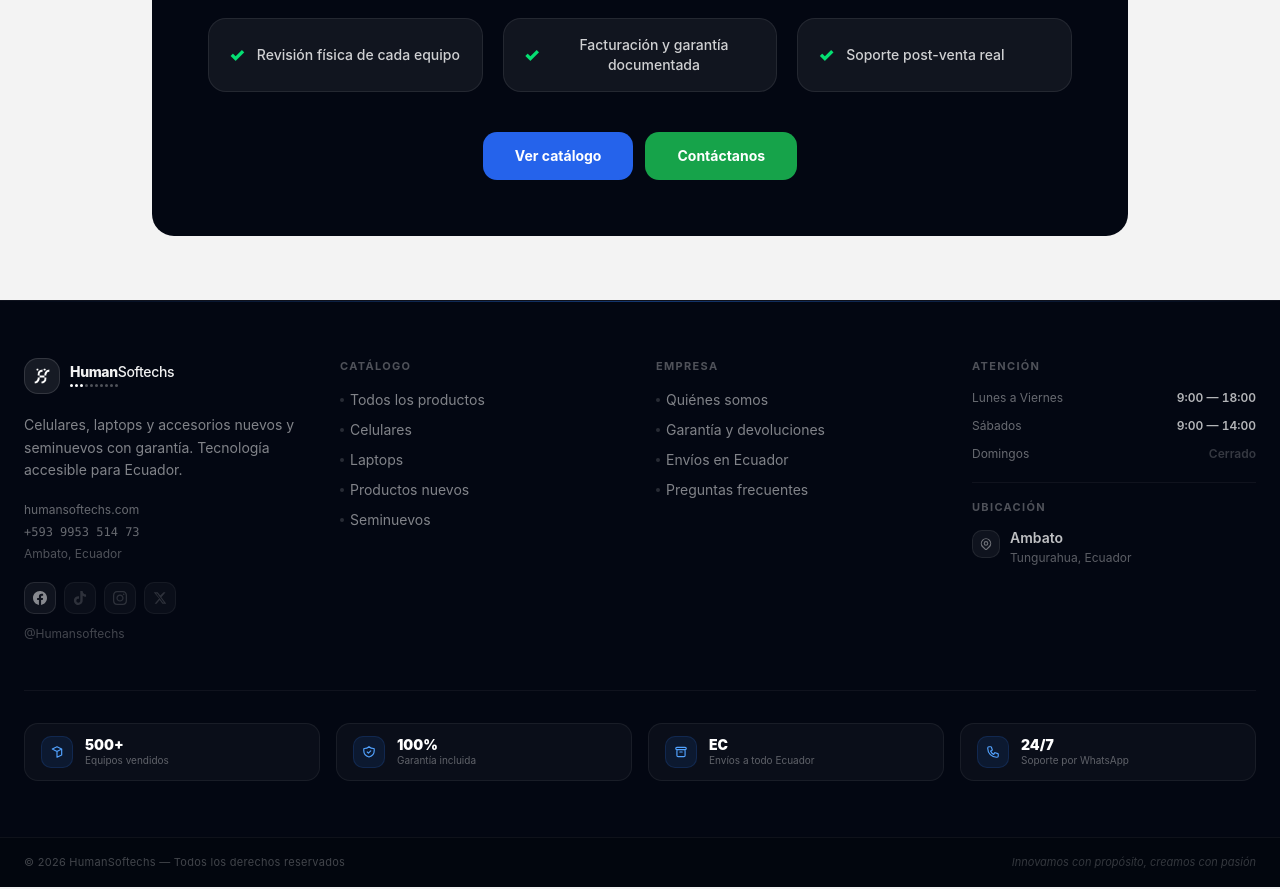
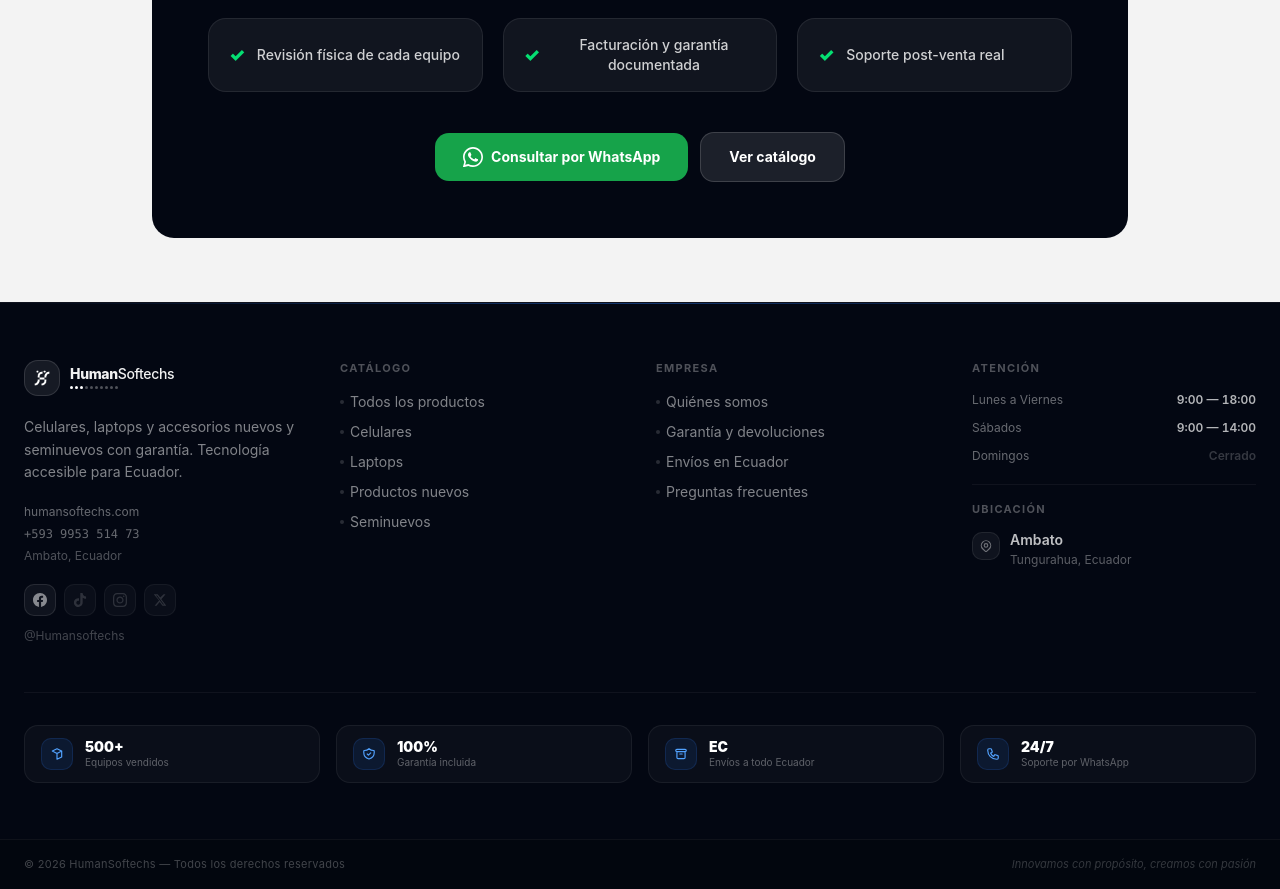
Before and after one commit to AndresViera881/humansoftech, a Next.js app in the folder app-web/: page /quienes-somos in a window 1280 px wide. Shown: the part 2020-2909 px from the top of the page. Built offline with nearby package versions, Linux system fonts and the light colour scheme; no server answers.

Commit message:
Se modifica las tres paginas con los mismos colores

```diff
--- a/app-web/app/envios-ecuador/page.tsx
+++ b/app-web/app/envios-ecuador/page.tsx
@@ -211,11 +211,6 @@ export default function EnviosPage() {
             <h2 className="text-2xl font-black text-white mb-3">¿Quieres coordinar un envío?</h2>
             <p className="text-white/60 mb-8">Escríbenos y te damos el costo exacto de envío a tu ciudad.</p>
             <div className="flex items-center justify-center gap-3 flex-wrap">
-              <button onClick={() => router.push('/')}
-                className="px-7 py-3.5 rounded-xl font-bold text-sm text-white hover:opacity-90 transition-all"
-                style={{ background: '#030712' }}>
-                Ver productos
-              </button>
               <a href={WA} target="_blank" rel="noopener noreferrer"
                 className="inline-flex items-center gap-2 px-7 py-3.5 rounded-xl font-bold text-sm text-white hover:opacity-90 transition-all"
                 style={{ background: '#16a34a' }}>
@@ -223,8 +218,13 @@ export default function EnviosPage() {
                   <path d="M17.472 14.382c-.297-.149-1.758-.867-2.03-.967-.273-.099-.471-.148-.67.15-.197.297-.767.966-.94 1.164-.173.199-.347.223-.644.075-.297-.15-1.255-.463-2.39-1.475-.883-.788-1.48-1.761-1.653-2.059-.173-.297-.018-.458.13-.606.134-.133.298-.347.446-.52.149-.174.198-.298.298-.497.099-.198.05-.371-.025-.52-.075-.149-.669-1.612-.916-2.207-.242-.579-.487-.5-.669-.51-.173-.008-.371-.01-.57-.01-.198 0-.52.074-.792.372-.272.297-1.04 1.016-1.04 2.479 0 1.462 1.065 2.875 1.213 3.074.149.198 2.096 3.2 5.077 4.487.709.306 1.262.489 1.694.625.712.227 1.36.195 1.871.118.571-.085 1.758-.719 2.006-1.413.248-.694.248-1.289.173-1.413-.074-.124-.272-.198-.57-.347z" />
                   <path d="M12 0C5.373 0 0 5.373 0 12c0 2.125.558 4.126 1.533 5.864L.054 23.25a.75.75 0 00.916.916l5.455-1.476A11.95 11.95 0 0012 24c6.627 0 12-5.373 12-12S18.627 0 12 0zm0 22c-1.88 0-3.645-.5-5.17-1.373l-.37-.217-3.828 1.037 1.044-3.742-.24-.386A10 10 0 012 12C2 6.477 6.477 2 12 2s10 4.477 10 10-4.477 10-10 10z" />
                 </svg>
-                Consultar costo de envío
+                Consultar por WhatsApp
               </a>
+              <button onClick={() => router.push('/')}
+                className="px-7 py-3.5 rounded-xl font-bold text-sm hover:opacity-90 transition-all"
+                style={{ background: 'rgba(255,255,255,0.1)', color: '#fff', border: '1px solid rgba(255,255,255,0.15)' }}>
+                Ver catálogo
+              </button>
             </div>
           </div>
         </section>
--- a/app-web/app/garantia-y-devoluciones/page.tsx
+++ b/app-web/app/garantia-y-devoluciones/page.tsx
@@ -206,15 +206,22 @@ export default function GarantiaPage() {
           <div className="max-w-3xl mx-auto rounded-3xl p-10 text-center" style={{ background: '#030712' }}>
             <h2 className="text-2xl font-black text-white mb-3">¿Tienes un reclamo o consulta?</h2>
             <p className="text-white/60 mb-8">Nuestro equipo responde en minutos por WhatsApp.</p>
+            <div className="flex items-center justify-center gap-3 flex-wrap">
               <a href={WA} target="_blank" rel="noopener noreferrer"
-              className="inline-flex items-center gap-2 px-8 py-3.5 rounded-xl font-bold text-sm text-white transition-all hover:opacity-90"
+                className="inline-flex items-center gap-2 px-7 py-3.5 rounded-xl font-bold text-sm text-white transition-all hover:opacity-90"
                 style={{ background: '#16a34a' }}>
                 <svg className="w-5 h-5" viewBox="0 0 24 24" fill="currentColor">
                   <path d="M17.472 14.382c-.297-.149-1.758-.867-2.03-.967-.273-.099-.471-.148-.67.15-.197.297-.767.966-.94 1.164-.173.199-.347.223-.644.075-.297-.15-1.255-.463-2.39-1.475-.883-.788-1.48-1.761-1.653-2.059-.173-.297-.018-.458.13-.606.134-.133.298-.347.446-.52.149-.174.198-.298.298-.497.099-.198.05-.371-.025-.52-.075-.149-.669-1.612-.916-2.207-.242-.579-.487-.5-.669-.51-.173-.008-.371-.01-.57-.01-.198 0-.52.074-.792.372-.272.297-1.04 1.016-1.04 2.479 0 1.462 1.065 2.875 1.213 3.074.149.198 2.096 3.2 5.077 4.487.709.306 1.262.489 1.694.625.712.227 1.36.195 1.871.118.571-.085 1.758-.719 2.006-1.413.248-.694.248-1.289.173-1.413-.074-.124-.272-.198-.57-.347z" />
                   <path d="M12 0C5.373 0 0 5.373 0 12c0 2.125.558 4.126 1.533 5.864L.054 23.25a.75.75 0 00.916.916l5.455-1.476A11.95 11.95 0 0012 24c6.627 0 12-5.373 12-12S18.627 0 12 0zm0 22c-1.88 0-3.645-.5-5.17-1.373l-.37-.217-3.828 1.037 1.044-3.742-.24-.386A10 10 0 012 12C2 6.477 6.477 2 12 2s10 4.477 10 10-4.477 10-10 10z" />
                 </svg>
-              Iniciar reclamo por WhatsApp
+                Consultar por WhatsApp
               </a>
+              <button onClick={() => router.push('/')}
+                className="px-7 py-3.5 rounded-xl font-bold text-sm hover:opacity-90 transition-all"
+                style={{ background: 'rgba(255,255,255,0.1)', color: '#fff', border: '1px solid rgba(255,255,255,0.15)' }}>
+                Ver catálogo
+              </button>
+            </div>
           </div>
         </section>
 
--- a/app-web/app/quienes-somos/page.tsx
+++ b/app-web/app/quienes-somos/page.tsx
@@ -184,16 +184,22 @@ export default function QuienesSomosPage() {
                 </div>
               ))}
             </div>
-            <button onClick={() => router.push('/')}
-              className="px-8 py-3.5 rounded-xl font-bold text-sm text-white transition-all hover:opacity-90 mr-3"
-              style={{ background: '#2563eb' }}>
-              Ver catálogo
-            </button>
-            <a href={WA} target="_blank" rel="noopener noreferrer"
-              className="inline-block px-8 py-3.5 rounded-xl font-bold text-sm text-white transition-all hover:opacity-90"
-              style={{ background: '#16a34a' }}>
-              Contáctanos
-            </a>
+            <div className="flex items-center justify-center gap-3 flex-wrap">
+              <a href={WA} target="_blank" rel="noopener noreferrer"
+                className="inline-flex items-center gap-2 px-7 py-3.5 rounded-xl font-bold text-sm text-white transition-all hover:opacity-90"
+                style={{ background: '#16a34a' }}>
+                <svg className="w-5 h-5" viewBox="0 0 24 24" fill="currentColor">
+                  <path d="M17.472 14.382c-.297-.149-1.758-.867-2.03-.967-.273-.099-.471-.148-.67.15-.197.297-.767.966-.94 1.164-.173.199-.347.223-.644.075-.297-.15-1.255-.463-2.39-1.475-.883-.788-1.48-1.761-1.653-2.059-.173-.297-.018-.458.13-.606.134-.133.298-.347.446-.52.149-.174.198-.298.298-.497.099-.198.05-.371-.025-.52-.075-.149-.669-1.612-.916-2.207-.242-.579-.487-.5-.669-.51-.173-.008-.371-.01-.57-.01-.198 0-.52.074-.792.372-.272.297-1.04 1.016-1.04 2.479 0 1.462 1.065 2.875 1.213 3.074.149.198 2.096 3.2 5.077 4.487.709.306 1.262.489 1.694.625.712.227 1.36.195 1.871.118.571-.085 1.758-.719 2.006-1.413.248-.694.248-1.289.173-1.413-.074-.124-.272-.198-.57-.347z" />
+                  <path d="M12 0C5.373 0 0 5.373 0 12c0 2.125.558 4.126 1.533 5.864L.054 23.25a.75.75 0 00.916.916l5.455-1.476A11.95 11.95 0 0012 24c6.627 0 12-5.373 12-12S18.627 0 12 0zm0 22c-1.88 0-3.645-.5-5.17-1.373l-.37-.217-3.828 1.037 1.044-3.742-.24-.386A10 10 0 012 12C2 6.477 6.477 2 12 2s10 4.477 10 10-4.477 10-10 10z" />
+                </svg>
+                Consultar por WhatsApp
+              </a>
+              <button onClick={() => router.push('/')}
+                className="px-7 py-3.5 rounded-xl font-bold text-sm hover:opacity-90 transition-all"
+                style={{ background: 'rgba(255,255,255,0.1)', color: '#fff', border: '1px solid rgba(255,255,255,0.15)' }}>
+                Ver catálogo
+              </button>
+            </div>
           </div>
         </section>
 
```
Lines whose indentation alone changed are shown as unchanged.
